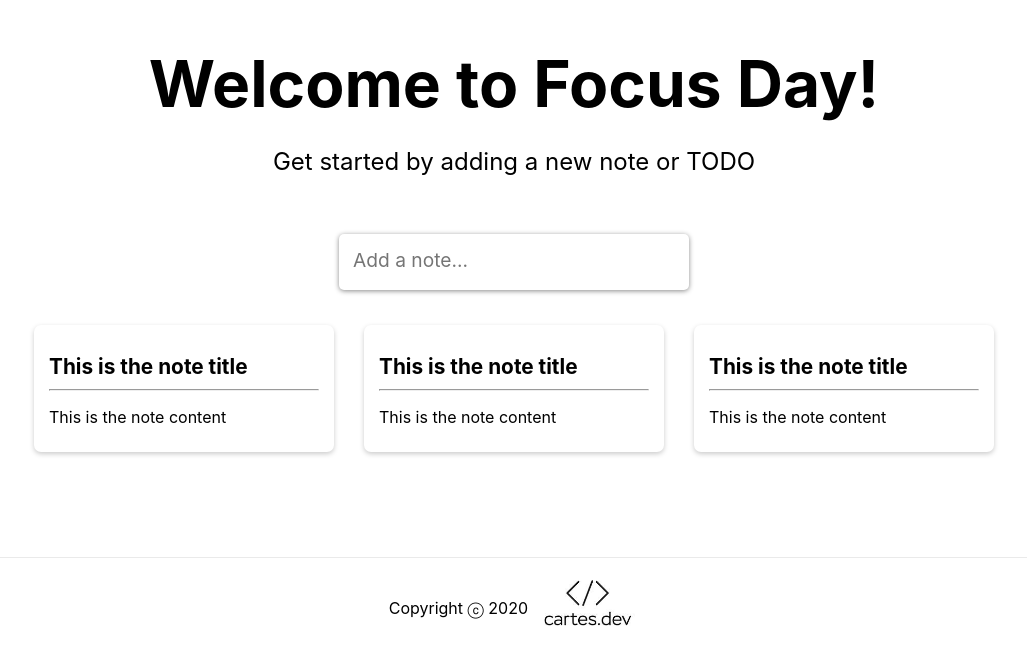
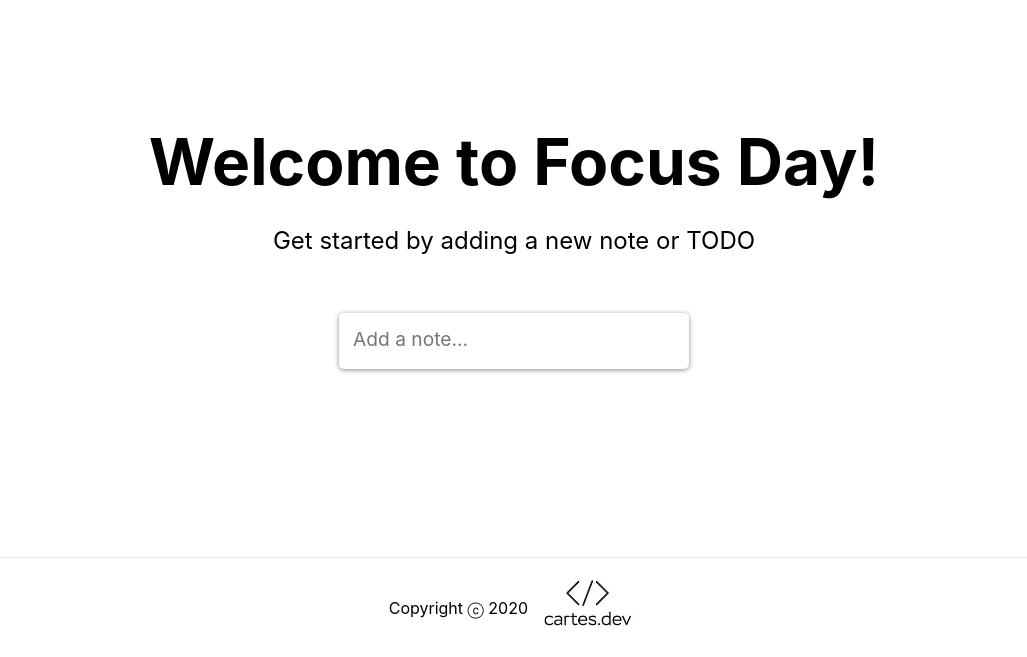
Before and after one commit to alfonsocartes/focus-day, a Next.js app: page / in a window 1280 px wide. Shown: the part 143-800 px from the top of the page, without its empty margins (126-1153 px from the left). Built offline with nearby package versions, Linux system fonts and the light colour scheme.

Commit message:
Muliple note adding and deleting functionality (no persistant database)

```diff
--- a/components/App.jsx
+++ b/components/App.jsx
@@ -1,13 +1,38 @@
+import { useState } from "react";
 import Note from "./Note";
 import NoteCreation from "./NoteCreation";
 
 function App() {
+  const [notes, setNotes] = useState([]);
+
+  function addNote(newNote) {
+    setNotes((prevNotes) => {
+      return [...prevNotes, newNote];
+    });
+  }
+
+  function deleteNote(id) {
+    setNotes((prevNotes) => {
+      return prevNotes.filter((noteItem, index) => {
+        return index !== id;
+      });
+    });
+  }
+
   return (
     <div>
-      <NoteCreation />
-      <Note />
-      <Note />
-      <Note />
+      <NoteCreation onAdd={addNote} />
+      {notes.map((noteItem, index) => {
+        return (
+          <Note
+            key={index}
+            id={index}
+            title={noteItem.title}
+            content={noteItem.content}
+            onDelete={deleteNote}
+          />
+        );
+      })}
     </div>
   );
 }
--- a/components/Note.jsx
+++ b/components/Note.jsx
@@ -1,9 +1,17 @@
-function Note() {
+import DeleteIcon from "@material-ui/icons/Delete";
+
+function Note(props) {
+  function handleClick() {
+    props.onDelete(props.id);
+  }
+
   return (
     <div className="note">
-      <h1>This is the note title</h1>
-      <hr />
-      <p>This is the note content</p>
+      <h1>{props.title}</h1>
+      <p>{props.content}</p>
+      <button onClick={handleClick}>
+        <DeleteIcon />
+      </button>
     </div>
   );
 }
```
